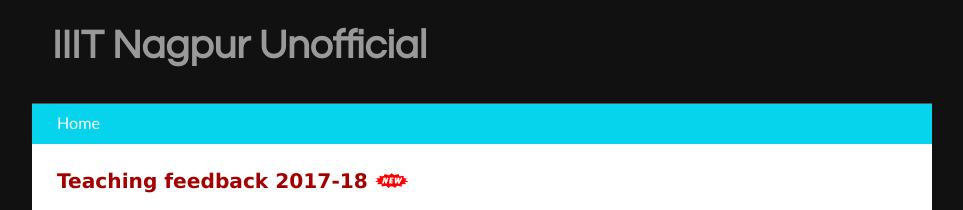
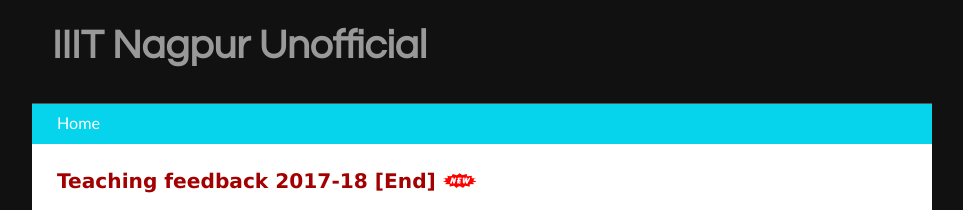
Before and after one commit to ankitbhurane/iiitnagpur, a plain HTML site: page index.html in a window 1280 px wide. Shown: the top 210 px of the page, without its empty margins (158-1121 px from the left). Drawn offline with Linux system fonts and the light colour scheme.

Commit message:
Add files via upload

```diff
--- a/index.html
+++ b/index.html
@@ -23,7 +23,7 @@
     <div id="test-header" class="accordion_headings header_highlight">Home</div>
     <div id="test-content">
       <div class="accordion_child">
-        <h1><strong>Teaching feedback 2017-18</strong> <img src="style/new.gif" width="35" height="15" alt="new"></h1>
+        <h1><strong>Teaching feedback 2017-18 [End]</strong> <img src="style/new.gif" width="35" height="15" alt="new"></h1>
         <p><em>ECE</em></p>
         <p><strong><a href="https://docs.google.com/forms/d/e/1FAIpQLScrwBGDEuFAqZVHzp4GMhUJJeuQU6STAyMrknwiL9RmLNyfxQ/viewform?usp=sf_link" target="_blank">Teaching Feedback (End) || ECE || 1st Year || Semester-1 || 2017-2018</a><a href="Re-Exam_Results_2017_Sem_2_ECE_CSE.pdf?id=1A0wYgqh76NKP4Vzqi-udGQMWqJ83tut2JSrX0Tw114Q" target="_blank"><img src="style/new.gif" width="35" height="15" alt="new"></a></strong></p>
         <p><a href="https://docs.google.com/forms/d/e/1FAIpQLSfSu_1c31-UmooUKe4_TZ0BwntJT1f5hd809ew3CLKlSz0-9Q/viewform?usp=sf_link" target="_blank"><strong>Teaching Feedback (End) || ECE 2nd Year || Semester-3 || 2017-2018</strong></a><strong><a href="Re-Exam_Results_2017_Sem_2_ECE_CSE.pdf?id=1A0wYgqh76NKP4Vzqi-udGQMWqJ83tut2JSrX0Tw114Q" target="_blank"><img src="style/new.gif" width="35" height="15" alt="new"></a></strong></p>
```
